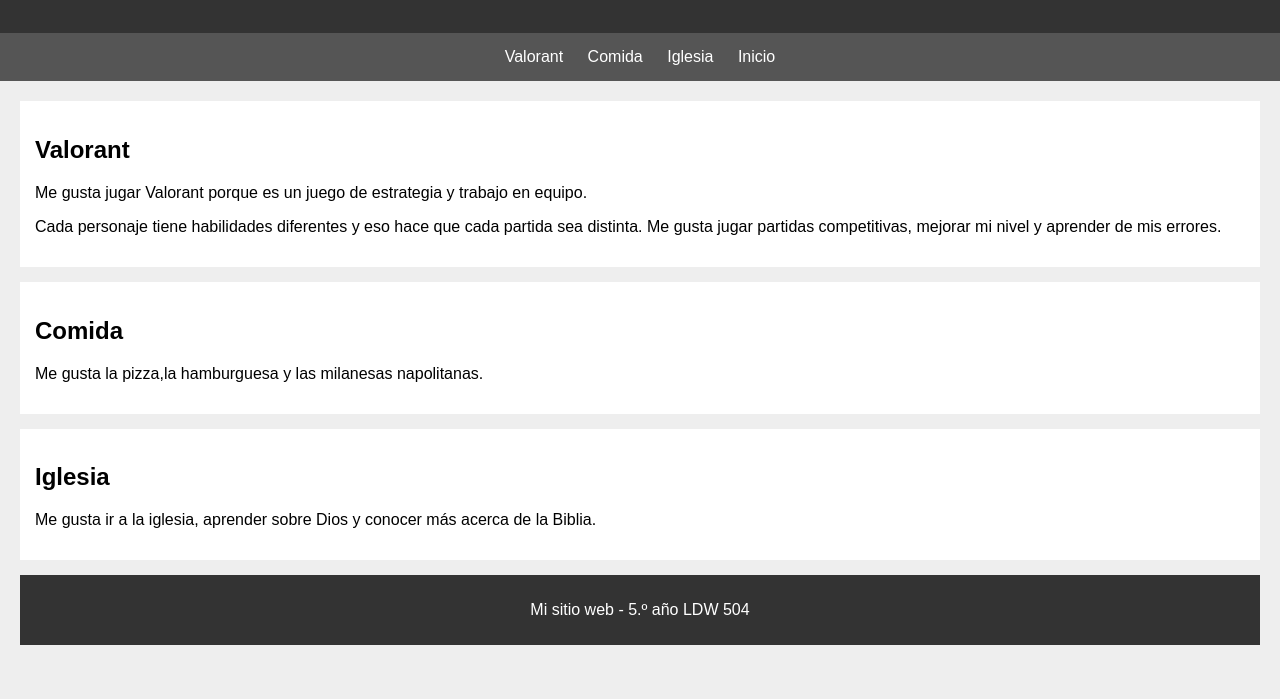
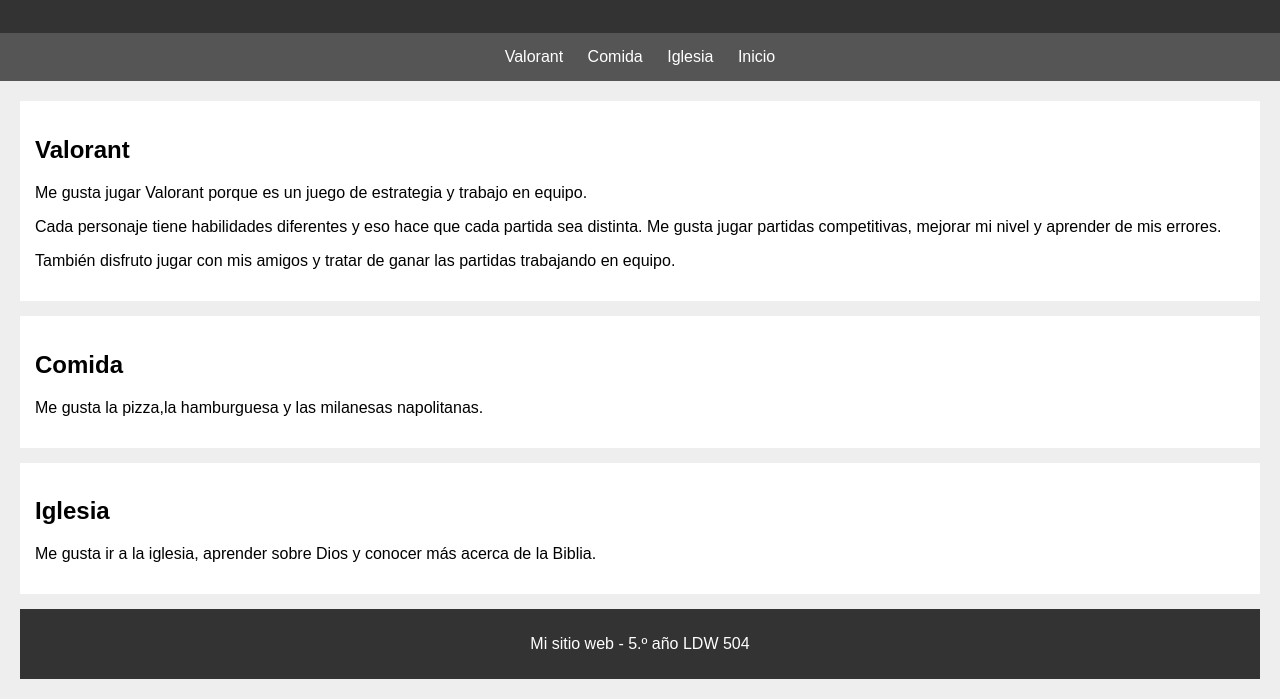
Before and after one commit to lautaronahuelpolo123-art/github2, a plain HTML site: page intereses.html in a window 1280 px wide. Shown: the part 121-820 px from the top of the page. Drawn offline with Linux system fonts and the light colour scheme.

Commit message:
agregue mas texto en intereses

```diff
--- a/intereses.html
+++ b/intereses.html
@@ -29,6 +29,10 @@
         que cada partida sea distinta. Me gusta jugar partidas
         competitivas, mejorar mi nivel y aprender de mis errores.
         </p>
+        <p>
+        También disfruto jugar con mis amigos y tratar de ganar
+        las partidas trabajando en equipo.
+    </p>
     </section>
     <section id="comida">
     <h2>Comida</h2>
```
